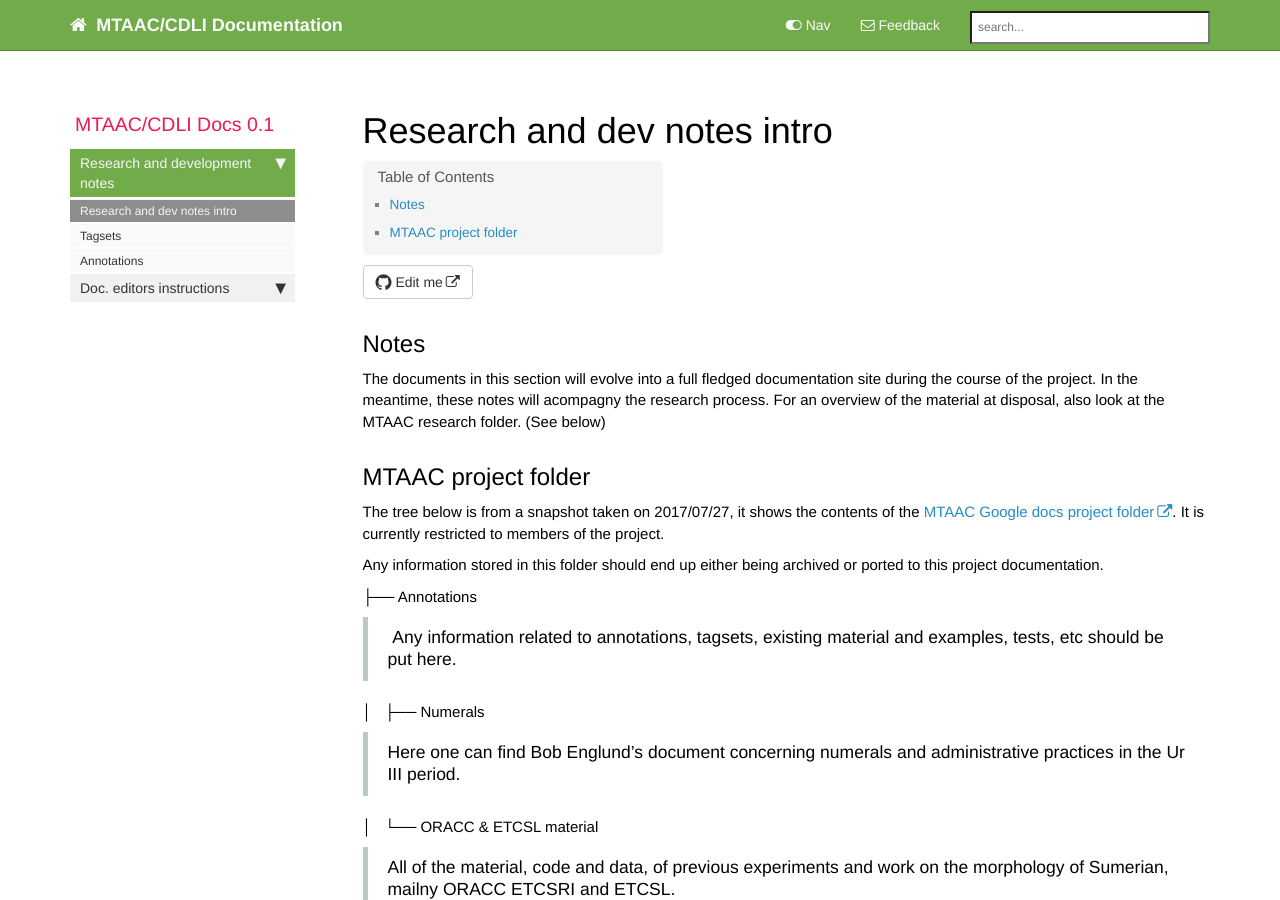
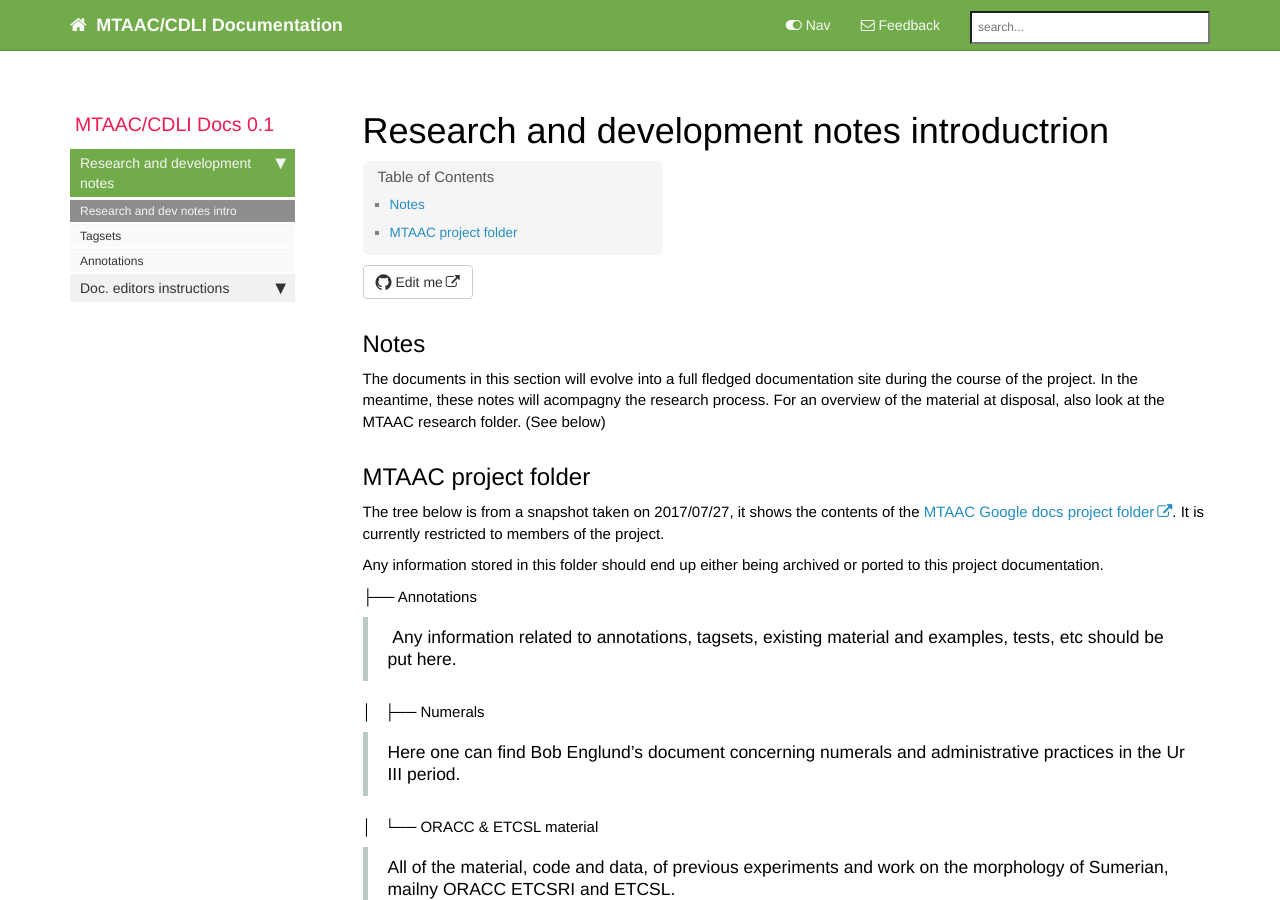
Before and after one commit to fbab/cdli-gh.github.io, a Jekyll site: the page built from pages/dev-notes.md, in a window 1280 px wide and 900 px high. Built offline with Jekyll 4.4.1, drawn with Linux system fonts in a browser that asks for light colours; nearby versions of some CDN libraries; comment, search, counter and statistics services are not loaded.

Commit message:
Update dev-notes.md

```diff
--- a/pages/dev-notes.md
+++ b/pages/dev-notes.md
@@ -1,5 +1,5 @@
 ---
-title: Research and dev notes intro
+title: Research and development notes introductrion
 keywords:
 tags:
 sidebar: home_sidebar
```
